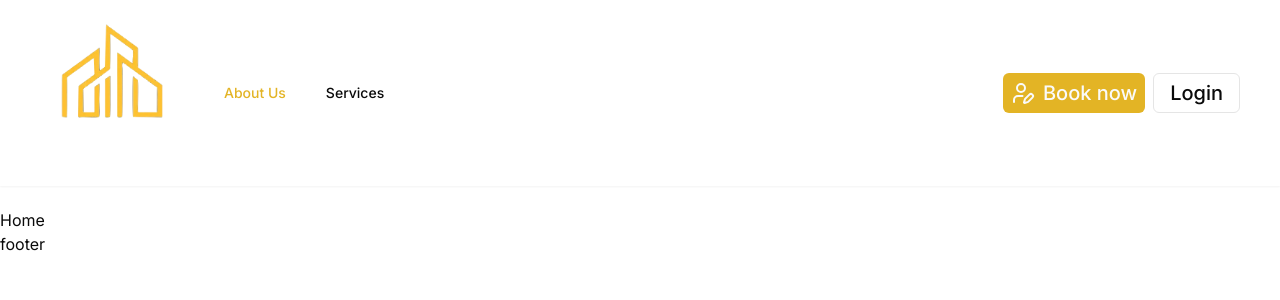
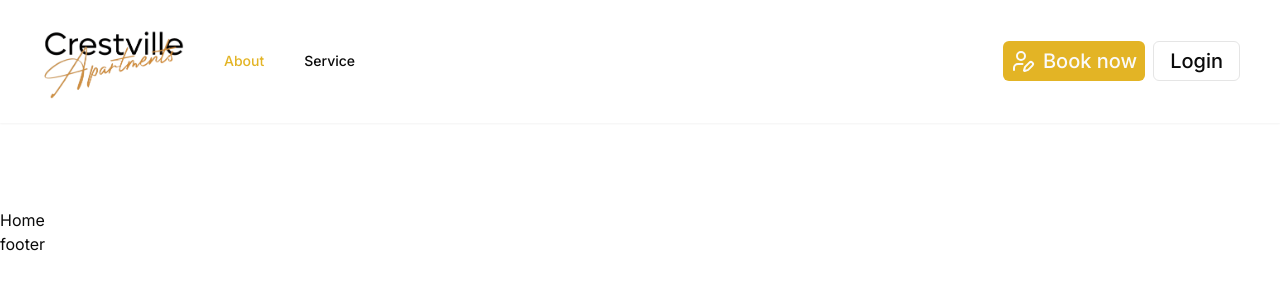
Before and after one commit to titosco/Crestville, a Next.js app in the folder crestville/: page / in a window 1280 px wide. Shown: the top 300 px of the page. Built offline with nearby package versions, Linux system fonts and the light colour scheme; no server answers.

Commit message:
adding paths

```diff
--- a/crestville/app/_components/Navigation.jsx
+++ b/crestville/app/_components/Navigation.jsx
@@ -2,7 +2,7 @@
 import { Button } from "@/components/ui/button";
 import { UserPen } from "lucide-react";
 import Image from "next/image";
-import Crestville from "../images/Crestville.png"
+import Crestville from "../images/crestvilleApartment.png"
 import Link from "next/link";
 import { usePathname } from "next/navigation";
 import React, { useEffect } from "react";
@@ -19,8 +19,9 @@ const Navigation = () => {
     <div className="flex gap-5 items-center md:gap-10">
         <Image src={Crestville} width={60} height={60} alt="logo" className=" md:w-28 lg:w-36"/>
         <ul className="hidden md:flex gap-3 text-xs md:text-lg md:gap-10 lg:text-xl">
-            <Link href={'/'}><li className={`"hover:text-primary font-medium text-sm cursor-pointer" ${path=='/'&&'text-primary'}`}>About Us</li></Link>
-             <li className="hover:text-primary font-medium text-sm cursor-pointer">Services</li>
+        <Link href={'/'}><li className={`hover:text-primary font-medium text-sm cursor-pointer ${path === '/' && 'text-primary'}`}>About</li></Link>
+            <Link href={'/listings'}><li className={`hover:text-primary font-medium text-sm cursor-pointer ${path === '/listings' && 'text-primary'}`}>Service</li>
+          </Link>
         </ul>
     </div>
     <div className="flex gap-2 items-center">
```
Also changed, not shown: crestville/app/images/crestvilleApartment.png (added).
